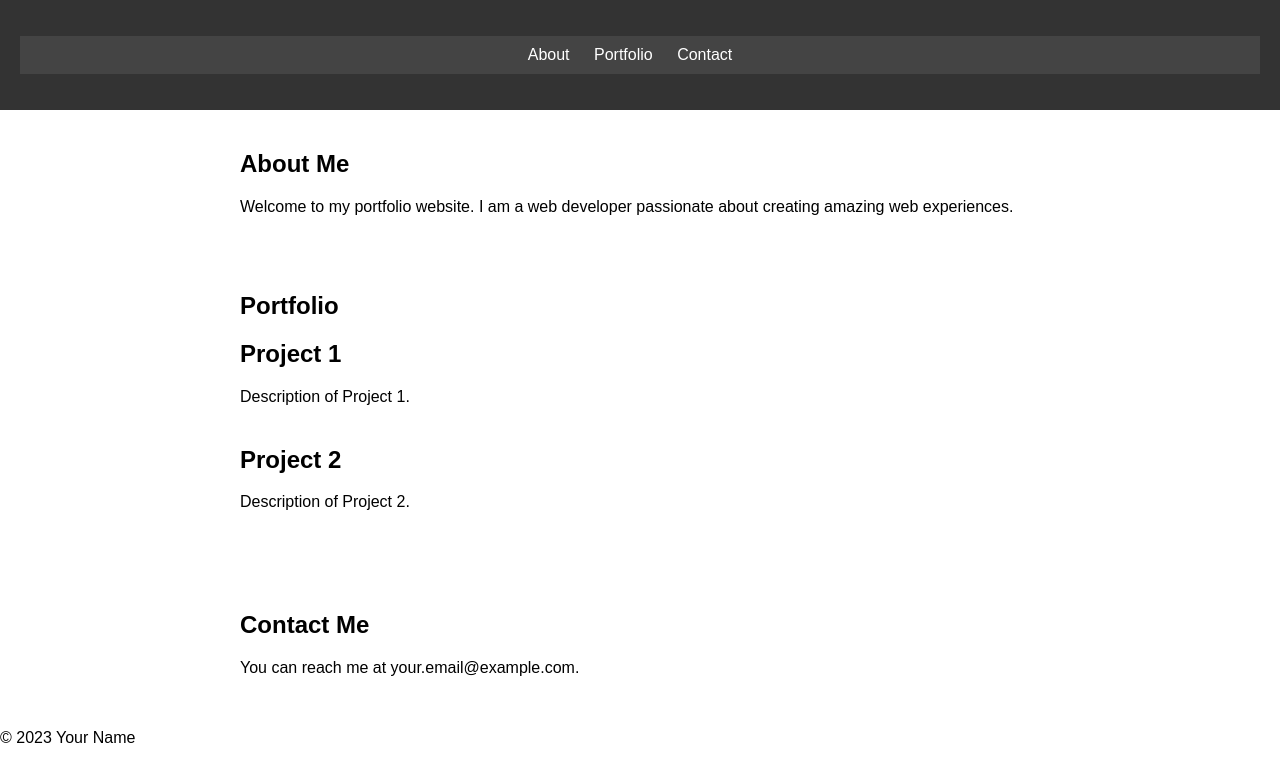
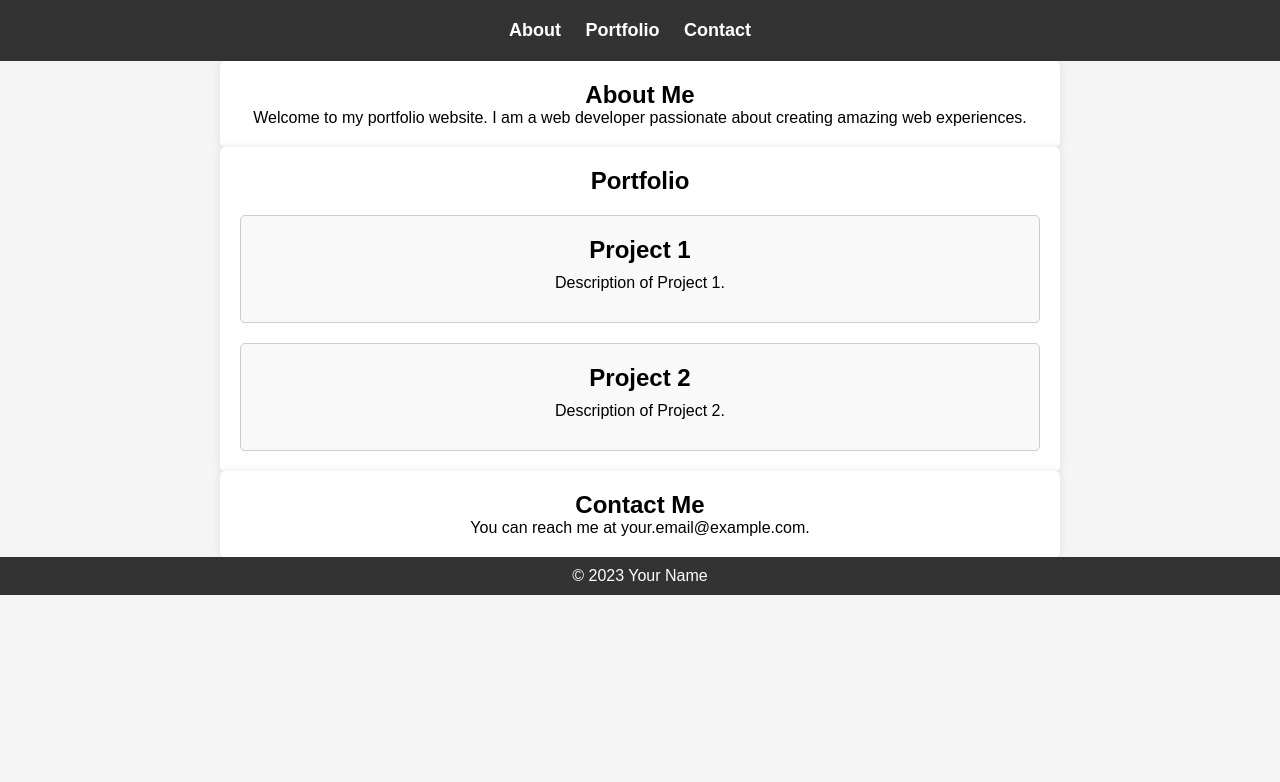
Before and after one commit to sumadevim/Suma-Portfolio, a plain HTML site: page index.html in a window 1280 px wide. Drawn offline with Linux system fonts and the light colour scheme; a script that the page names is missing.

Commit message:
Update styles.css

```diff
--- a/styles.css
+++ b/styles.css
@@ -1,23 +1,27 @@
 /* styles.css */
+
+/* Reset some default styles */
+body, h1, h2, h3, p {
+    margin: 0;
+    padding: 0;
+}
 
 body {
     font-family: Arial, sans-serif;
-    margin: 0;
-    padding: 0;
+    background-color: #f5f5f5;
 }
 
 header {
     background-color: #333;
     color: #fff;
-    text-align: center;
-    padding: 20px;
+    padding: 20px 0;
 }
 
 nav ul {
     list-style-type: none;
-    background-color: #444;
+    margin: 0;
+    padding: 0;
     text-align: center;
-    padding: 10px;
 }
 
 nav ul li {
@@ -28,14 +32,47 @@ nav ul li {
 nav a {
     color: #fff;
     text-decoration: none;
+    font-weight: bold;
+    font-size: 18px;
+    transition: color 0.3s ease;
+}
+
+nav a:hover {
+    color: #ff6600;
 }
 
 .container {
     max-width: 800px;
     margin: 0 auto;
     padding: 20px;
+    text-align: center;
+    background-color: #fff;
+    border-radius: 5px;
+    box-shadow: 0px 0px 10px rgba(0, 0, 0, 0.1);
 }
 
 .project {
-    margin-bottom: 40px;
+    margin-top: 20px;
+    padding: 20px;
+    border: 1px solid #ccc;
+    border-radius: 5px;
+    background-color: #f9f9f9;
 }
+
+.project h2 {
+    margin: 0;
+    padding: 0;
+    font-size: 24px;
+}
+
+.project p {
+    margin: 10px 0;
+    padding: 0;
+}
+
+footer {
+    text-align: center;
+    padding: 10px 0;
+    background-color: #333;
+    color: #fff;
+}
```
